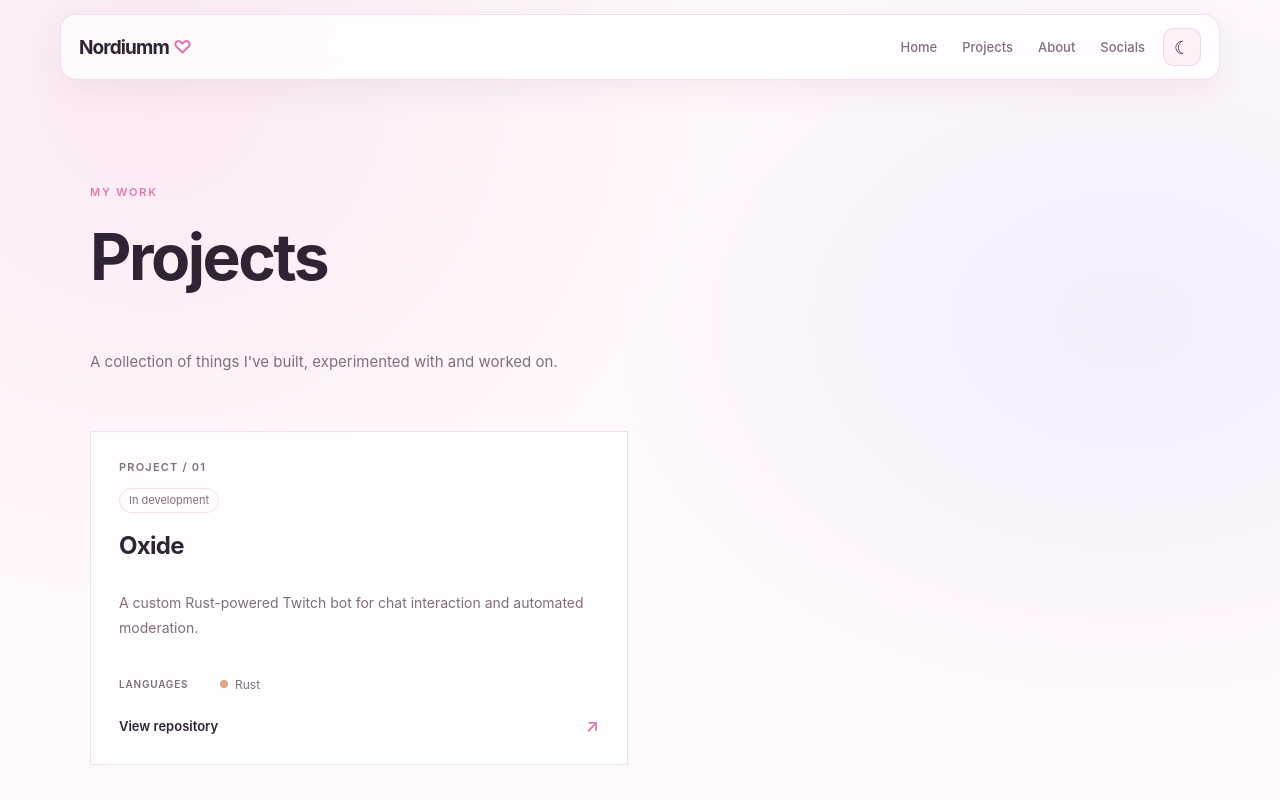
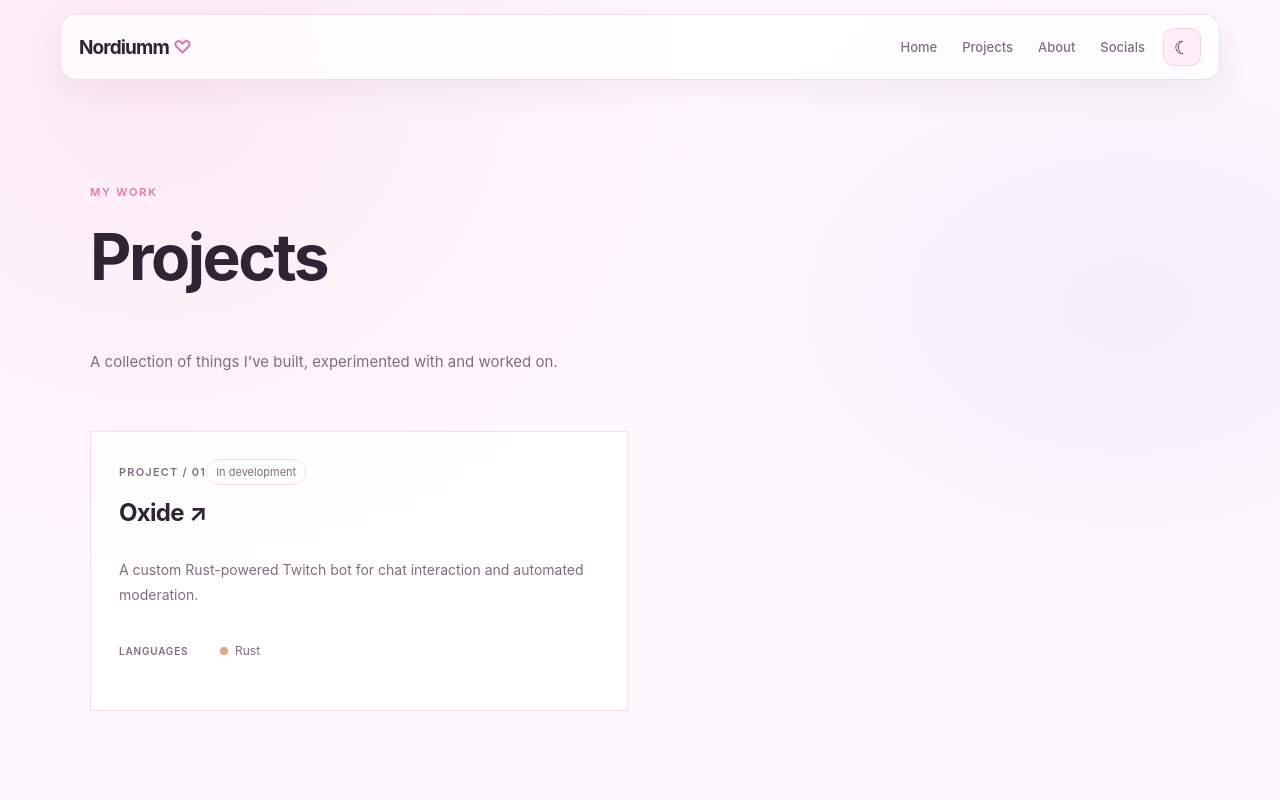
Before and after one commit to Nordiumm/Nordiumm.github.io, a React (Vite) app: page /projects in a window 1280 px wide. Shown: the top 800 px of the page. Built offline with nearby package versions, Linux system fonts and the light colour scheme.

Commit message:
Make project repository links title-only

```diff
--- a/src/features/projects/components/ProjectCard/ProjectCard.tsx
+++ b/src/features/projects/components/ProjectCard/ProjectCard.tsx
@@ -27,12 +27,8 @@ function ProjectCard({ project, index }: ProjectCardProps) {
   )
 
   return (
-    <a
-      href={project.github}
-      target="_blank"
-      rel="noreferrer"
-      className={styles.projectCard}
-    >
+    <article className={styles.projectCard}>
+      <div className={styles.cardHeader}>
         <span className={styles.projectNumber}>
           PROJECT / {String(index + 1).padStart(2, '0')}
         </span>
@@ -40,15 +36,24 @@ function ProjectCard({ project, index }: ProjectCardProps) {
         {project.status && (
           <span className={styles.projectStatus}>{project.status}</span>
         )}
+      </div>
 
       <h2 className={styles.projectName}>
+        {project.github ? (
+          <a href={project.github} target="_blank" rel="noreferrer">
             {project.name}
+            <span aria-hidden="true"> ↗</span>
+          </a>
+        ) : (
+          project.name
+        )}
       </h2>
 
       <p className={styles.projectDescription}>
         {project.description}
       </p>
 
+      {usedCategories.length > 0 && (
         <div className={styles.technologies}>
           {usedCategories.map((category) => (
             <div className={styles.technologyRow} key={category.id}>
@@ -63,13 +68,8 @@ function ProjectCard({ project, index }: ProjectCardProps) {
             </div>
           ))}
         </div>
-
-      {project.github && (
-        <span className={styles.viewProject}>
-          View repository <span>↗</span>
-        </span>
       )}
-    </a>
+    </article>
   )
 }
 
```
Lines whose indentation alone changed are shown as unchanged.
